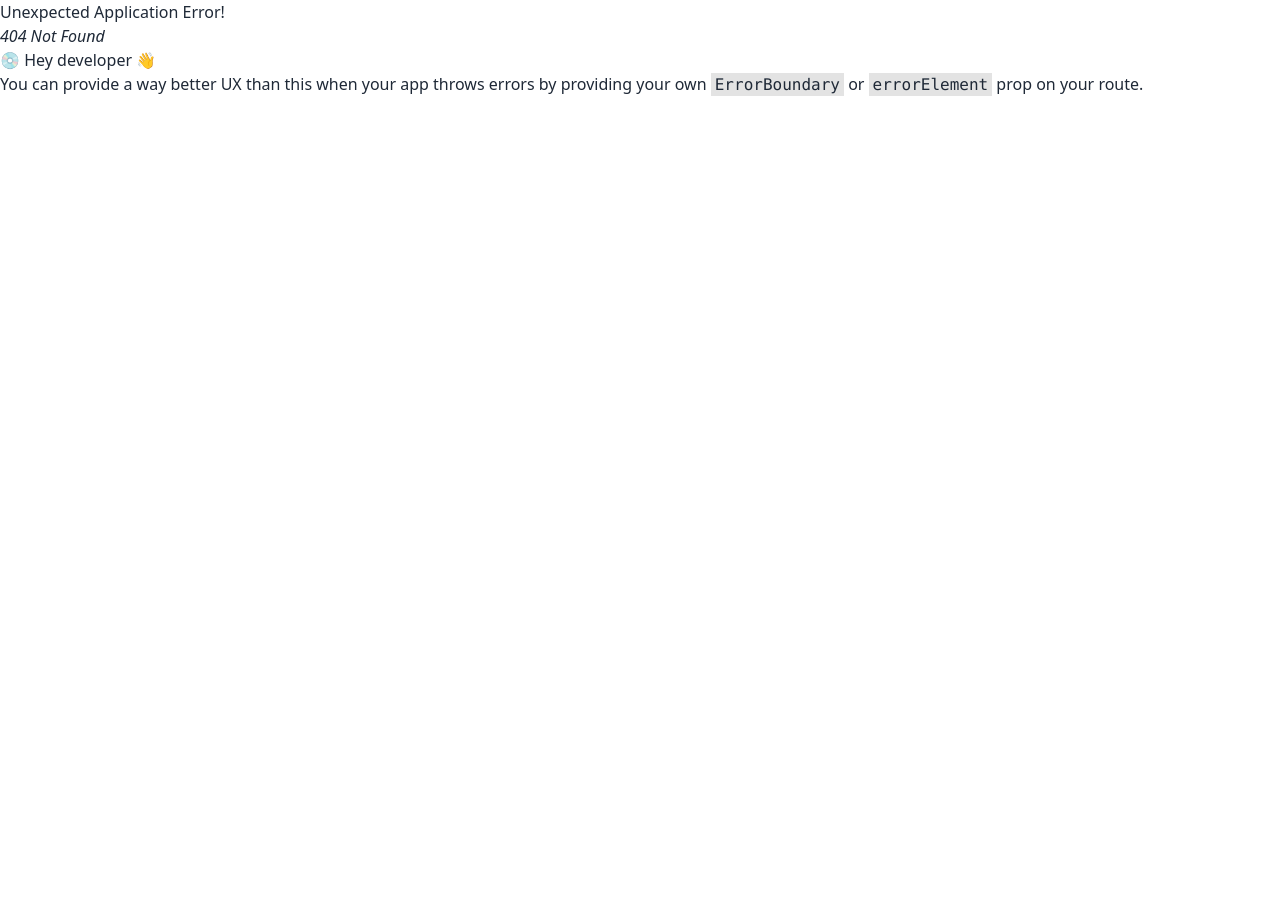
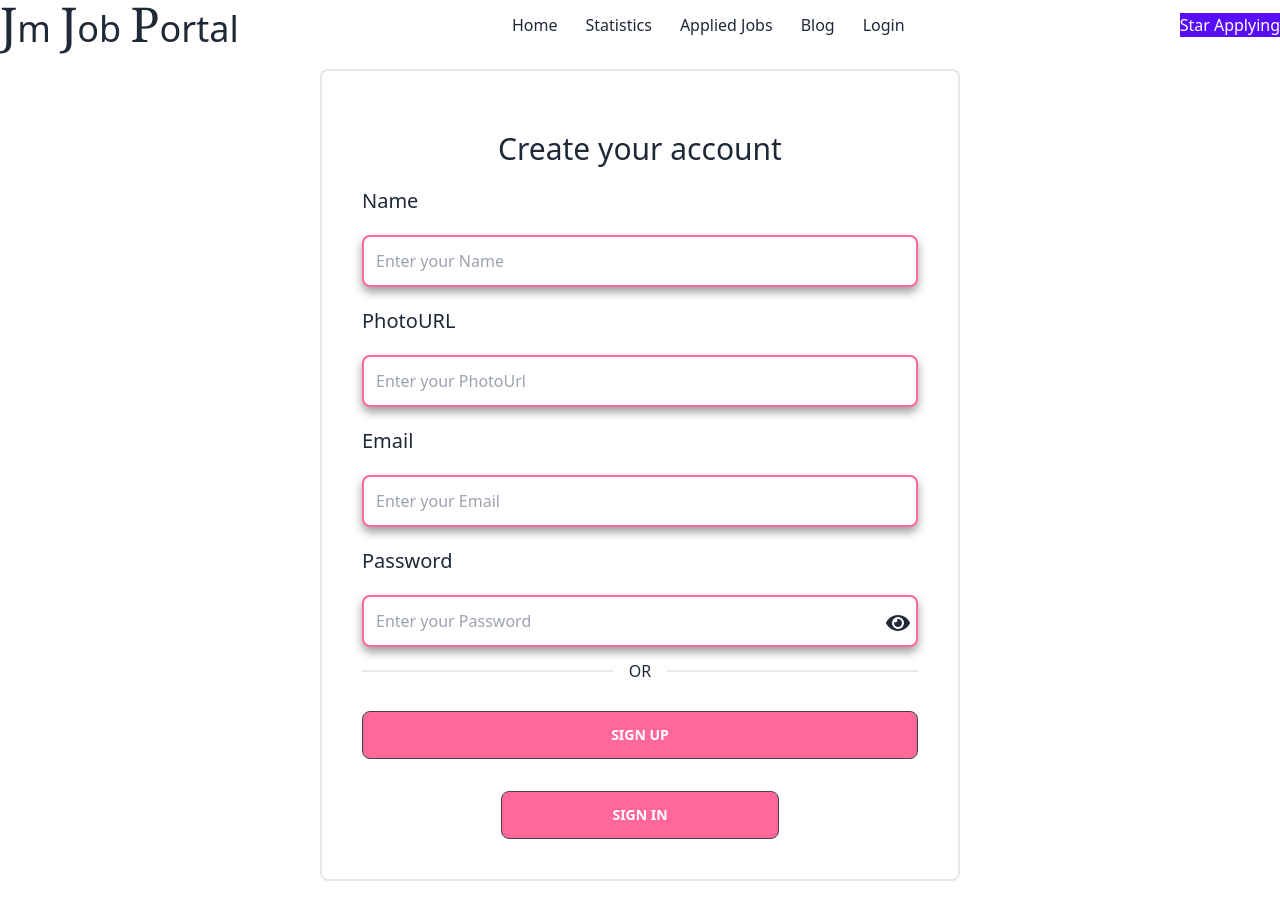
Before and after one commit to jmjubaer/toy-mart-client, a React (Vite) app: page /register in a window 1280 px wide. Before the commit this address had no page. Before the commit the page ends 800 px from the top, so only its background shows below. Built offline with nearby package versions, Linux system fonts and the light colour scheme.

Commit message:
add register page and function

```diff
--- /dev/null
+++ b/src/Pages/Login/Resgister.jsx
@@ -0,0 +1,74 @@
+import React, { useContext, useState } from 'react';
+import { Link } from 'react-router-dom';
+import { FaEyeSlash,FaEye } from "react-icons/fa";
+import { updateProfile } from 'firebase/auth';
+// import { AuthContest } from '../../Provider/AuthProvider';
+
+const Resgister = () => {
+    const [show,setShow] = useState(false);
+    const [passErr,setPassErr] = useState("");
+    // const {createUser} = useContext(AuthContest);
+
+    const handleCreateUser = event => {
+        event.preventDefault();
+        setPassErr("")
+        const name = event.target.name.value;
+        const photo = event.target.photoUrl.value;
+        const email = event.target.email.value;
+        const password = event.target.password.value;
+        if(password.length < 6 ){
+            setPassErr("password is less than 6 characters");
+            return
+        }
+        createUser(email,password)
+        .then(result => {
+            const user = result.user;
+            updateProfile(user, {
+                displayName: name,
+                photoURL: photo
+            })
+            navigate(from)
+            event.target.reset();
+        })
+        .catch(err => {
+            console.log(err.message);
+        })
+    }
+
+    return (
+    <div className="min-h-screen my-5 flex items-center justify-center">
+        <div className="w-1/2 border-2 rounded-lg p-10">
+            <h2 className="text-3xl text-center my-5">Create your account</h2>
+            <form onSubmit={handleCreateUser}>
+                <label className="block my-5 text-xl" htmlFor="name">Name</label>
+                <input required className="jm_input" placeholder="Enter your Name" type="name" name="name" id="name" />
+
+                <label className="block my-5 text-xl" htmlFor="photoUrl">PhotoURL</label>
+                <input required className="jm_input w-full" placeholder="Enter your PhotoUrl" type="text" name="photoUrl" id="photoUrl" />
+
+
+                <label className="block my-5 text-xl" htmlFor="email">Email</label>
+                <input required className="jm_input" placeholder="Enter your Email" type="email" name="email" id="email" />
+
+                <label className="block my-5 text-xl" htmlFor="password">Password</label>
+                <div className="relative">
+                    <input required className="jm_input" placeholder="Enter your Password" type={show ? "text" : "password"} name="password" id="password" />
+                    <span className='absolute text-2xl bottom-3 right-2 cursor-pointer' onClick={()=> setShow(!show)}>
+                    {
+                        show ? <FaEyeSlash /> : <FaEye/>
+                    }
+                        </span>
+                </div>
+                <div className="divider">OR</div>
+
+                <span className='text-red-500'>{passErr}</span>
+                <input className=" w-full jm_btn" type="submit" value="Sign Up" />
+            </form>
+
+            <Link to="/login"><button className="jm_btn w-1/2 mx-auto">Sign In</button></Link>
+        </div>
+    </div>
+    );
+};
+
+export default Resgister;
--- a/src/Pages/Shered Page/Navbar.jsx
+++ b/src/Pages/Shered Page/Navbar.jsx
@@ -12,9 +12,10 @@ const Navbar = () => {
                 <div className={`jm_nav ${open ? "w-4/5 md:w-1/2 p-5" : "w-0"}`}>
                     <ul className='flex flex-col lg:flex-row gap-3 lg:gap-x-7'>
                         <li><NavLink to="/" className={({ isActive }) => isActive ? "text-blue-e" : "" }>Home</NavLink></li>
-                        <li><NavLink className={({ isActive }) => isActive ? "text-blue-e" : "" } to="/statistics">Statistics</NavLink></li>
-                        <li><NavLink className={({ isActive }) => isActive ? "text-blue-e" : "" } to="/applied">Applied Jobs</NavLink></li>
-                        <li><NavLink className={({ isActive }) => isActive ? "text-blue-e" : "" } to="/blogs">Blog</NavLink></li>
+                        <li><NavLink className={({ isActive }) => isActive ? "text-[#FF6899]" : "" } to="/statistics">Statistics</NavLink></li>
+                        <li><NavLink className={({ isActive }) => isActive ? "text-[#FF6899]" : "" } to="/applied">Applied Jobs</NavLink></li>
+                        <li><NavLink className={({ isActive }) => isActive ? "text-[#FF6899]" : "" } to="/blogs">Blog</NavLink></li>
+                        <li><NavLink className={({ isActive }) => isActive ? "text-[#FF6899]" : "" } to="/login">Login</NavLink></li>
                     </ul>
                     <button className='btn-primary mt-10 lg:mt-0'>Star Applying</button>
                 </div>
--- a/src/Provider/AuthProvider.jsx
+++ b/src/Provider/AuthProvider.jsx
@@ -1,13 +1,29 @@
 import React, { createContext, useState } from 'react';
 import app from '../firebase/firebase.config';
+import { createUserWithEmailAndPassword, getAuth, signInWithEmailAndPassword } from 'firebase/auth';
 
 export const AuthContest = createContext(null);
-// const auth = getAut(app);
+const auth = getAuth(app);
 
 const AuthProvider = ({children}) => {
     const [user,setUser] = useState("jm");
+    const [loading,setLoading] = useState(true);
+
+    const createUser = (email,password) => {
+        setLoading(true);
+        return createUserWithEmailAndPassword(auth,email,password)
+    }
+
+    const signIn = (email,password) => {
+        setLoading(true)
+        return signInWithEmailAndPassword(auth,email,password)
+    }
+
     const authInfo = {
         user,
+        signIn,
+        loading,
+        createUser
     }
     return (
         <AuthContest.Provider value={authInfo}>
--- a/src/Routes/routes.jsx
+++ b/src/Routes/routes.jsx
@@ -1,6 +1,7 @@
 import { createBrowserRouter } from "react-router-dom";
 import Main from "../Layout/Main";
 import Login from "../Pages/Login/Login";
+import Resgister from "../Pages/Login/Resgister";
 
 const route = createBrowserRouter([
     {
@@ -10,6 +11,10 @@ const route = createBrowserRouter([
             {
                 path: "/login",
                 element: <Login></Login>
+            },
+            {
+                path: "/register",
+                element: <Resgister></Resgister>
             }
         ]
     }
```
